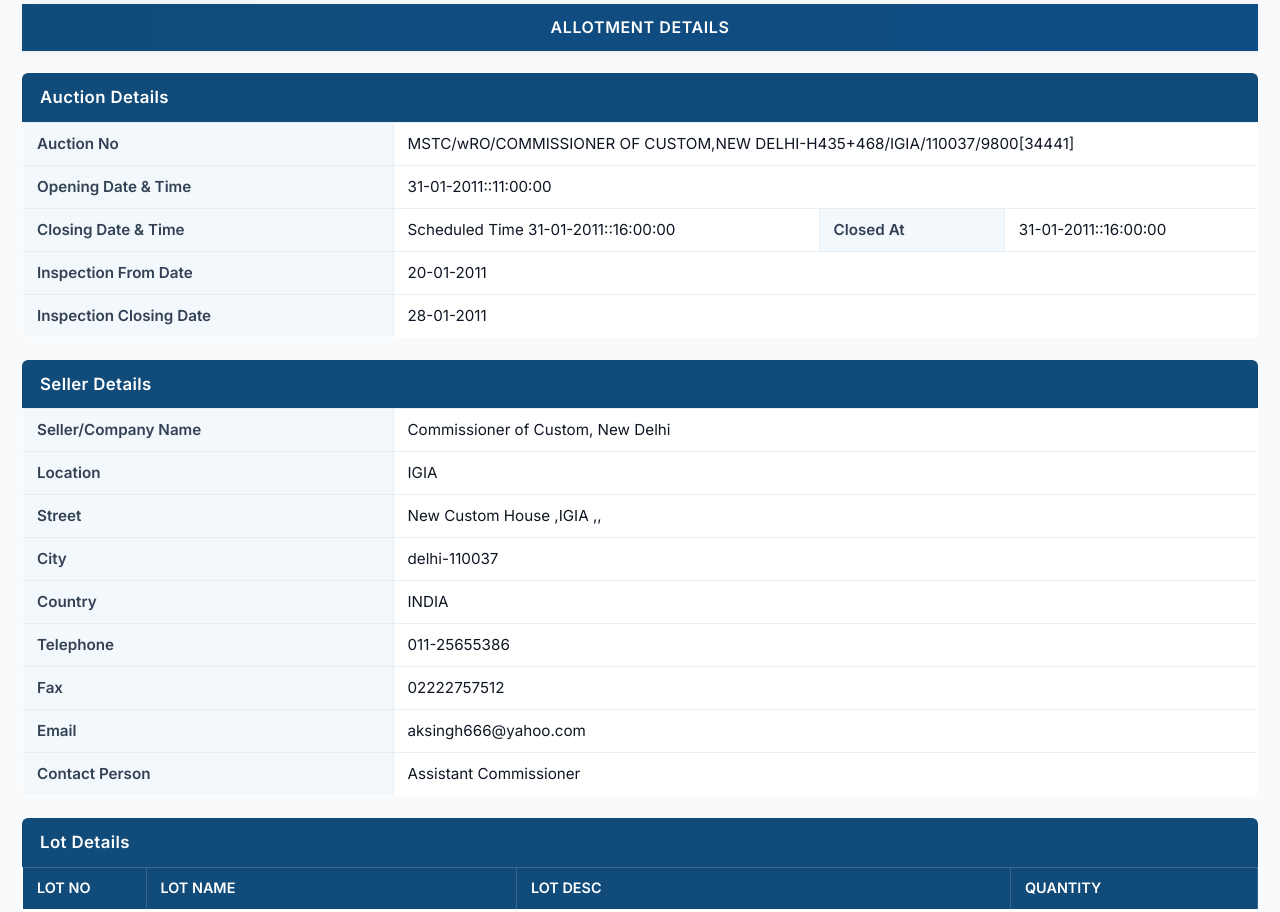
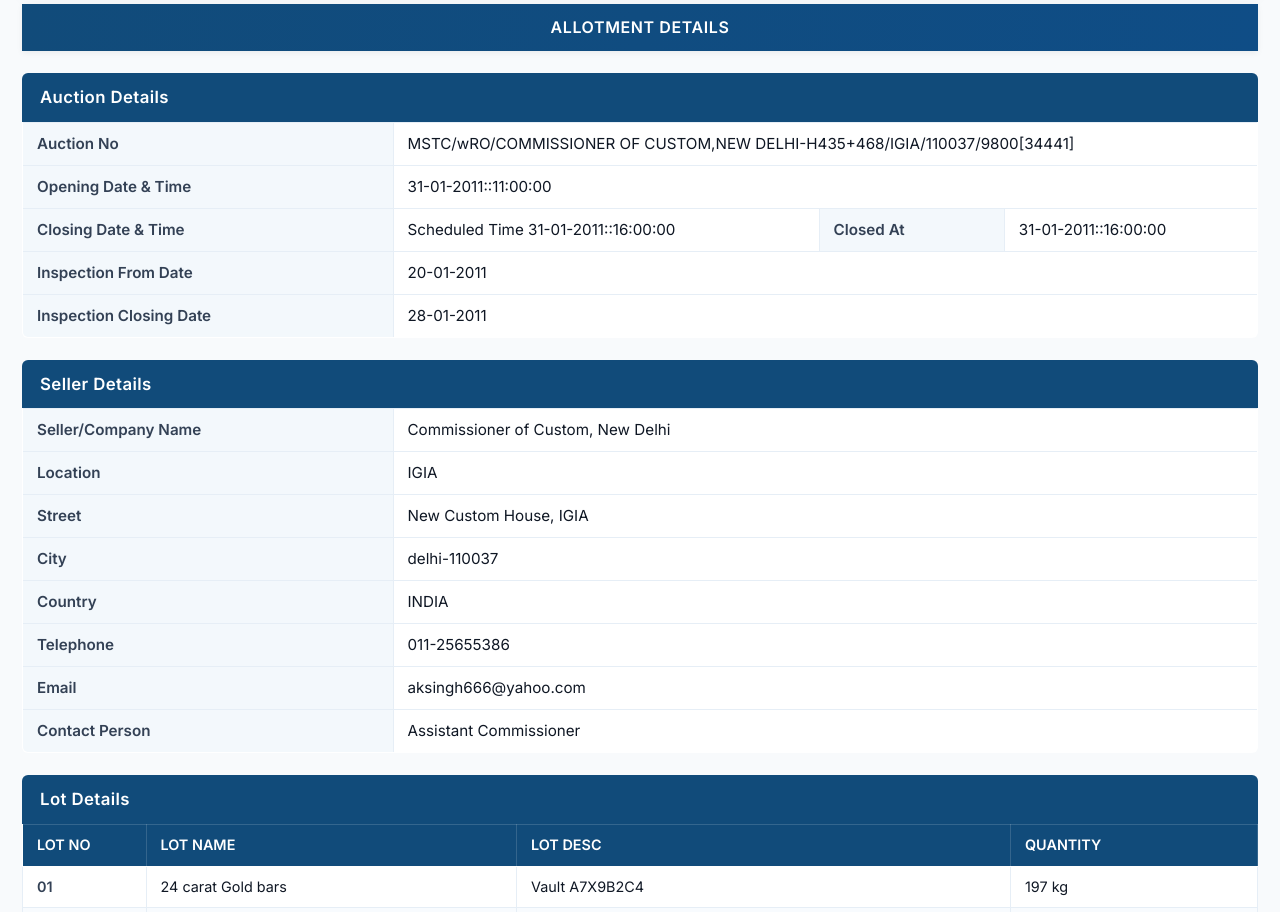
Before and after one commit to Aparneshh/ice-gate-auth, a plain HTML site: page public/allotment.html in a window 1280 px wide. Shown: the part 188-1100 px from the top of the page. Drawn offline with Linux system fonts and the light colour scheme.

Commit message:
Update: Clean up street text and remove fax row in seller details

```diff
--- a/public/allotment.html
+++ b/public/allotment.html
@@ -398,7 +398,7 @@
       </tr>
       <tr>
         <td class="label-cell">Street</td>
-        <td class="value-cell">New Custom House ,IGIA ,,</td>
+        <td class="value-cell">New Custom House, IGIA</td>
       </tr>
       <tr>
         <td class="label-cell">City</td>
@@ -412,10 +412,7 @@
         <td class="label-cell">Telephone</td>
         <td class="value-cell">011-25655386</td>
       </tr>
-      <tr>
-        <td class="label-cell">Fax</td>
-        <td class="value-cell">02222757512</td>
-      </tr>
+
       <tr>
         <td class="label-cell">Email</td>
         <td class="value-cell">aksingh666@yahoo.com</td>
```
